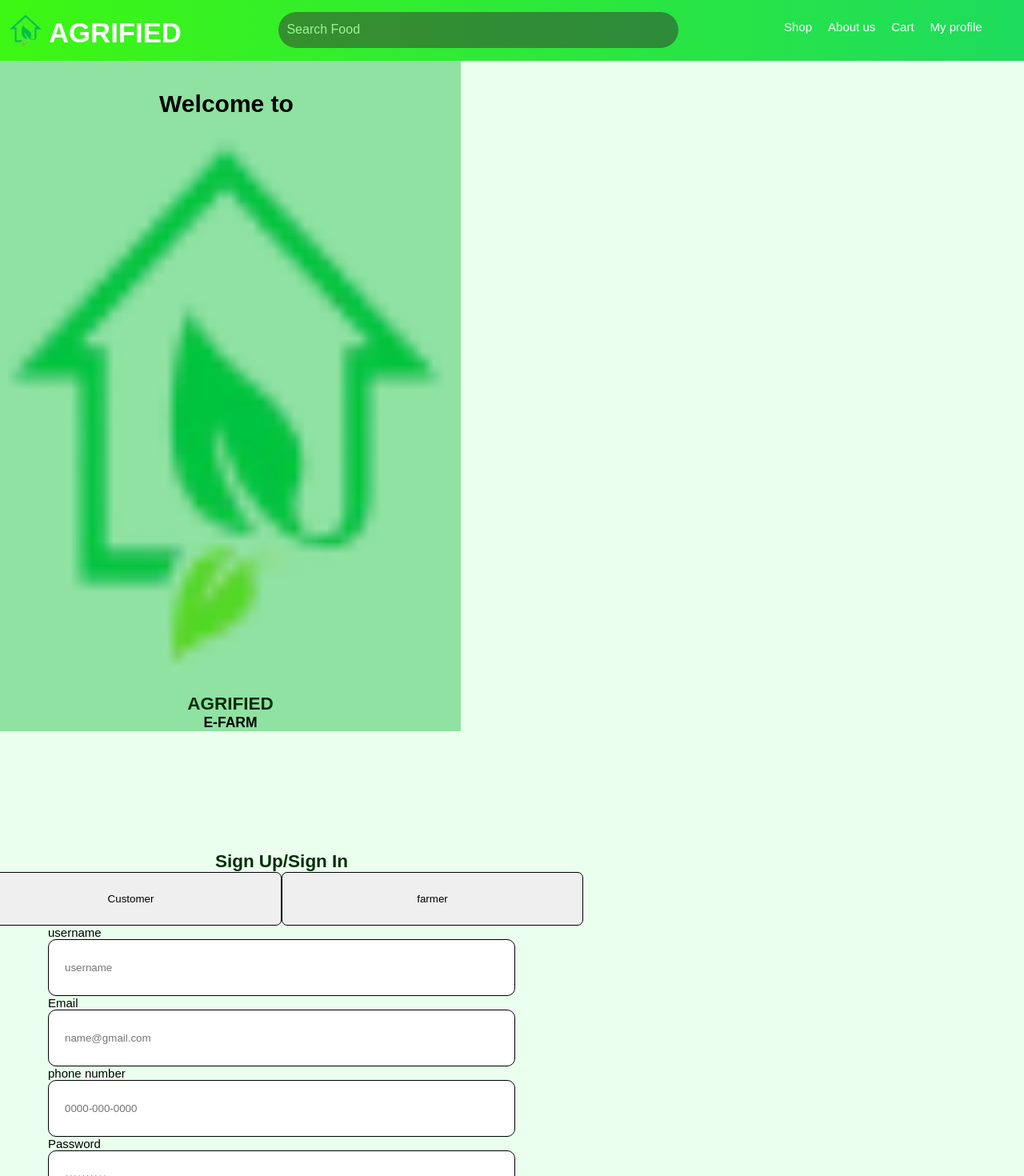
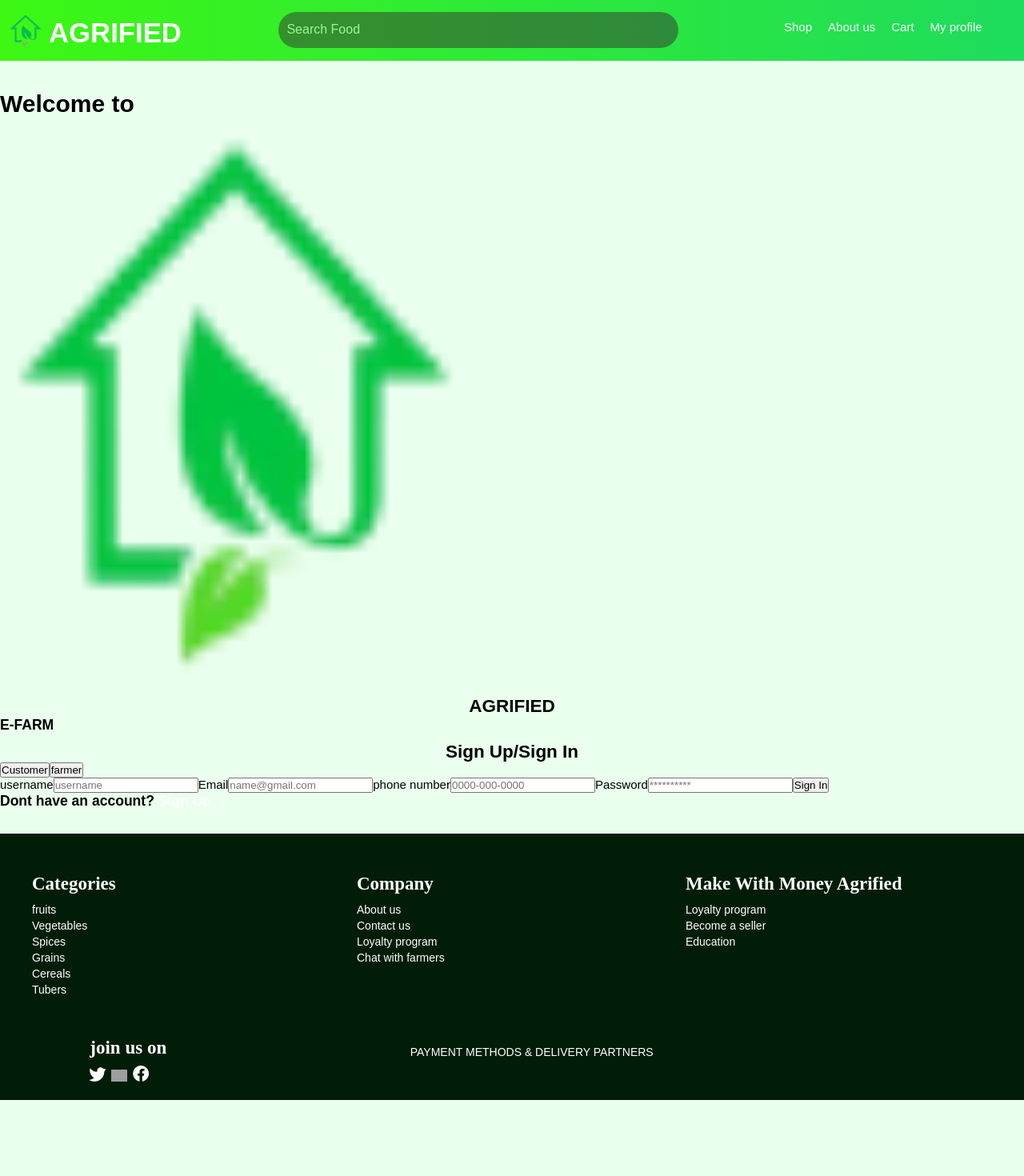
Before and after one commit to Ephraimiyanda/e-commerce-web-app, a React (Vite) app: page /signUp in a window 1280 px wide. Shown: the top 1470 px of the page at 80% size. After the commit the page ends 1375 px from the top, so only its background shows below. Built offline with nearby package versions, Linux system fonts and the light colour scheme; grey boxes are pictures that could not be loaded.

Commit message:
new commit

```diff
--- a/src/index.css
+++ b/src/index.css
@@ -629,93 +629,6 @@ background-color: red;
 
 
 /* login styles */
-*{
-  box-sizing: border-box;
-  padding: 0px;
-  margin: 0px;
-}
-body{
-  font-family: 'Nunito Sans', sans-serif;
-  font-style: normal;
-  font-size: 15px;
-}
-.container{
-  display: flex;
-
-}
-.img{
-  background-color: rgb(143, 226, 162, 1);
-  display: flex;
-  flex-direction: column;
-  align-items: center;
-  width: 45%;
-}
-
-h2{
-  color: rgb(6, 45, 6);
-}
-.details{
-  display: flex;
-  flex-direction: column;
-  align-items: center;
-  width: 55%;
-  padding: 60px;
-  padding-top: 140px;
-  justify-content: space-around;
-
-}
-button{
-  padding: 25px;
-  width: 377px;
-  border-radius: 7px;
-  border: 1px solid black;
-}
-.end{
-  display: flex;
-  flex-direction: column;
-  justify-content: space-between;
-}
-.in{
-  background-color: rgb(0, 195, 65, 1);
-  color: white;
-  margin-bottom: 30px;
-}
-.with{
-  color: rgb(0, 195, 65, 1);
-}
-a{
-  color: rgb(0, 195, 65, 1);
-  text-decoration: none;
-}
-.type{
-  display: flex;
-  flex-direction: row;
-
-}
-.type button:focus{
-  background-color: rgb(0, 195, 65, 1);
-
-
-}
-form{
-  display: flex;
-  flex-direction: column;
-  width: 100%;
-  justify-content: space-between;
-
-}
-.details h2 h3{
-  text-align: center;
-  font-weight: 500;
-  font-size: 1.5rem;
-
-}
-.details input{
-  height: 71px;
-  border-radius:10px;
-  border: 1px solid black;
-  padding: 20px;
-}
 
 
 
--- a/src/login-signup/login.jsx
+++ b/src/login-signup/login.jsx
@@ -0,0 +1,6 @@
+function login(){
+    return(
+        <div></div>
+    )
+}
+export default login;
--- /dev/null
+++ b/src/login-signup/loginAndSignupPage.jsx
@@ -0,0 +1,2 @@
+import SignUp from "./sign-up";
+import
--- a/src/login-signup/sign-up.jsx
+++ b/src/login-signup/sign-up.jsx
@@ -20,7 +20,7 @@ const handleSubmit =(e)=>{
         <div className="login-container">
         <div className="img">
             <h1>Welcome to</h1>
-            <img src="./images/signup/Rectangle 6 (1).png" alt="" height="710px" width="600px"></img>
+            <img className="img-signup" src="./images/signup/Rectangle 6 (1).png" alt="" height="710px" width="600px"></img>
             <h2>AGRIFIED</h2>
             <h3>E-FARM</h3>
         </div>
```
